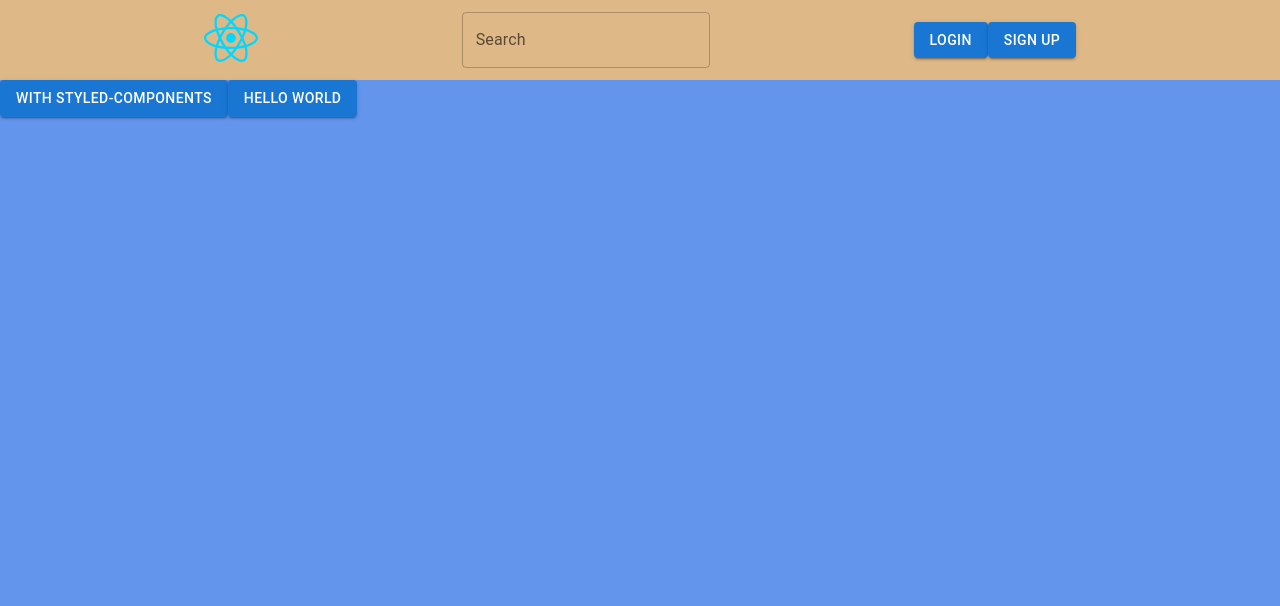
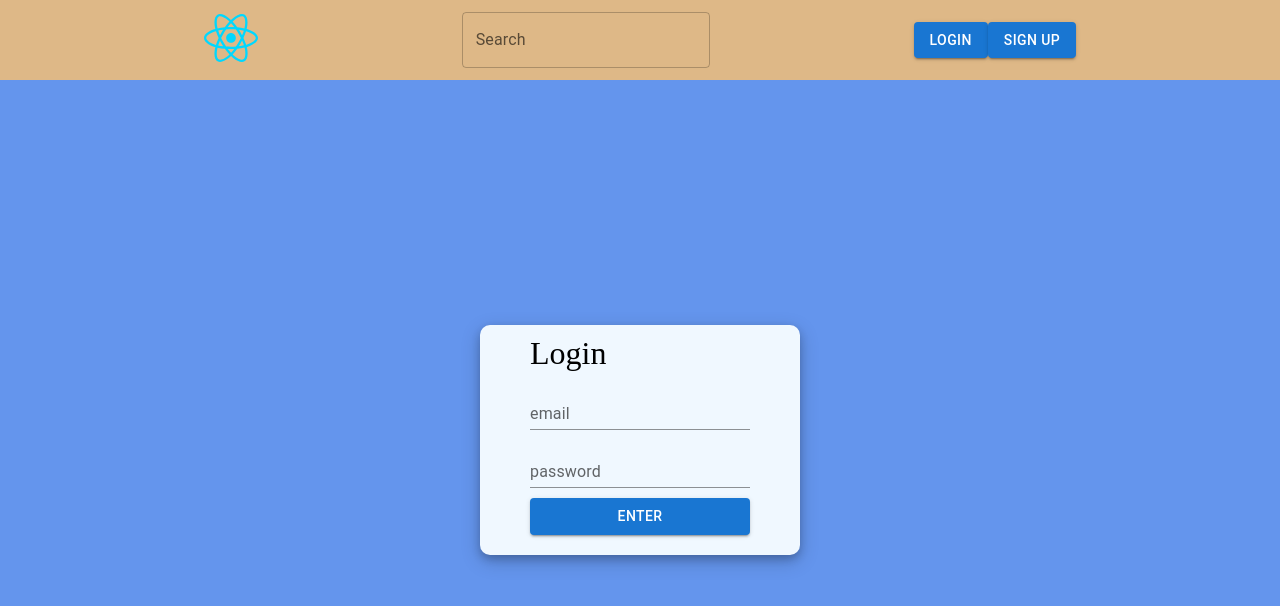
Before and after one commit to vitali007tut/react-core, a React (Vite) app: page / in a window 1280 px wide. Shown: the top 606 px of the page. Built offline with nearby package versions, Linux system fonts and the light colour scheme.

Commit message:
feat: add login page

```diff
--- a/src/App.module.css
+++ b/src/App.module.css
@@ -14,32 +14,32 @@
 .logo:hover {
   filter: drop-shadow(0 0 2em #646cffaa);
 }*/
-.logo.react:hover {
-    filter: drop-shadow(0 0 2em #61dafbaa);
-}
+/*.logo.react:hover {*/
+/*    filter: drop-shadow(0 0 2em #61dafbaa);*/
+/*}*/
 
-@keyframes logo-spin {
-    from {
-        transform: rotate(0deg);
-    }
-    to {
-        transform: rotate(360deg);
-    }
-}
+/*@keyframes logo-spin {*/
+/*    from {*/
+/*        transform: rotate(0deg);*/
+/*    }*/
+/*    to {*/
+/*        transform: rotate(360deg);*/
+/*    }*/
+/*}*/
 
-@media (prefers-reduced-motion: no-preference) {
-    a:nth-of-type(2) .logo {
-        animation: logo-spin infinite 20s linear;
-    }
-}
+/*@media (prefers-reduced-motion: no-preference) {*/
+/*    a:nth-of-type(2) .logo {*/
+/*        animation: logo-spin infinite 20s linear;*/
+/*    }*/
+/*}*/
 
-.card {
-    padding: 2em;
-}
+/*.card {*/
+/*    padding: 2em;*/
+/*}*/
 
-.read-the-docs {
-    color: #888;
-}
+/*.read-the-docs {*/
+/*    color: #888;*/
+/*}*/
 
 .container {
     display: grid;
@@ -48,4 +48,7 @@
 
 .itemsContainer {
     background: cornflowerblue;
+    display: flex;
+    align-items: center;
+    justify-content: center;
 }
--- a/src/App.tsx
+++ b/src/App.tsx
@@ -2,10 +2,8 @@
 // import reactLogo from './assets/react.svg'
 // import viteLogo from '/vite.svg'
 import s from "./App.module.css";
-
-import Button from "@mui/material/Button";
-import ButtonUsage from "./Test.tsx";
 import Header from "./components/Header/Header.tsx";
+import LoginPage from "./pages/LoginPage/LoginPage.tsx";
 
 function App() {
     // const [count, setCount] = useState(0)
@@ -14,8 +12,7 @@ function App() {
         <div className={s.container}>
             <Header />
             <div className={s.itemsContainer}>
-                <Button variant="contained">With styled-components</Button>
-                <ButtonUsage />
+                <LoginPage />
             </div>
             {/*<div>
         <a href="https://vitejs.dev" target="_blank">
--- a/src/components/Button/Button.tsx
+++ b/src/components/Button/Button.tsx
@@ -1,11 +1,11 @@
 // import React from 'react';
-import { FC } from 'react';
-import { Button as ButtonMUI } from '@mui/material';
-import type { ButtonProps as ButtonMUIProps } from '@mui/material';
+import { FC } from "react";
+import { Button as ButtonMUI } from "@mui/material";
+import type { ButtonProps as ButtonMUIProps } from "@mui/material";
 
-export const Button: FC<ButtonMUIProps> = ({ children, size, endIcon, type = 'button' }) => {
+export const Button: FC<ButtonMUIProps> = ({ children, size, endIcon, type = "button" }) => {
     return (
-        <ButtonMUI type={type} variant='contained' color='error' size={size} endIcon={endIcon}>
+        <ButtonMUI type={type} variant="contained" color="primary" size={size} endIcon={endIcon}>
             {children}
         </ButtonMUI>
     );
--- /dev/null
+++ b/src/components/Utils/InputField.tsx
@@ -0,0 +1,6 @@
+// import React, {FC} from 'react';
+import { TextField } from "@mui/material";
+// import type { TextFieldProps } from "@mui/material";
+export const InputField = (props: { label: string }) => {
+    return <TextField id="standard-basic" variant="standard" label={props.label}></TextField>;
+};
--- /dev/null
+++ b/src/pages/CommonInputPage/CommonPage.module.css
@@ -0,0 +1,25 @@
+.container {
+    max-width: 600px;
+    max-height: 800px;
+    display: flex;
+    flex-direction: column;
+    background: aliceblue;
+    padding: 10px 50px 20px 50px;
+    border-radius: 10px;
+    box-shadow:
+        0 4px 8px 0 rgba(0, 0, 0, 0.2),
+        0 6px 20px 0 rgba(0, 0, 0, 0.19);
+}
+
+.title {
+    font-size: 2rem;
+    margin-bottom: 10px;
+}
+
+.elements {
+    display: flex;
+    flex-direction: column;
+}
+.elements * {
+    margin-bottom: 10px;
+}
--- /dev/null
+++ b/src/pages/CommonInputPage/CommonPage.tsx
@@ -0,0 +1,21 @@
+import { InputField } from "../../components/Utils/InputField.tsx";
+import s from "./CommonPage.module.css";
+import { Button } from "../../components/Button/Button.tsx";
+
+type PropsType = {
+    tittle: string;
+};
+function CommonPage(props: PropsType) {
+    return (
+        <div className={s.container}>
+            <div className={s.title}>{props.tittle}</div>
+            <div className={s.elements}>
+                <InputField label="email" />
+                <InputField label="password" />
+                <Button>Enter</Button>
+            </div>
+        </div>
+    );
+}
+
+export default CommonPage;
--- /dev/null
+++ b/src/pages/LoginPage/LoginPage.tsx
@@ -0,0 +1,7 @@
+import CommonPage from "../CommonInputPage/CommonPage.tsx";
+
+function LoginPage() {
+    return <CommonPage tittle={"Login"} />;
+}
+
+export default LoginPage;
```
Also changed, not shown: src/components/Navigation/Logined/Logined.tsx (+7 -2 lines), src/pages/SignUpPage/SignUpPage.tsx (added, +7 -0 lines).
